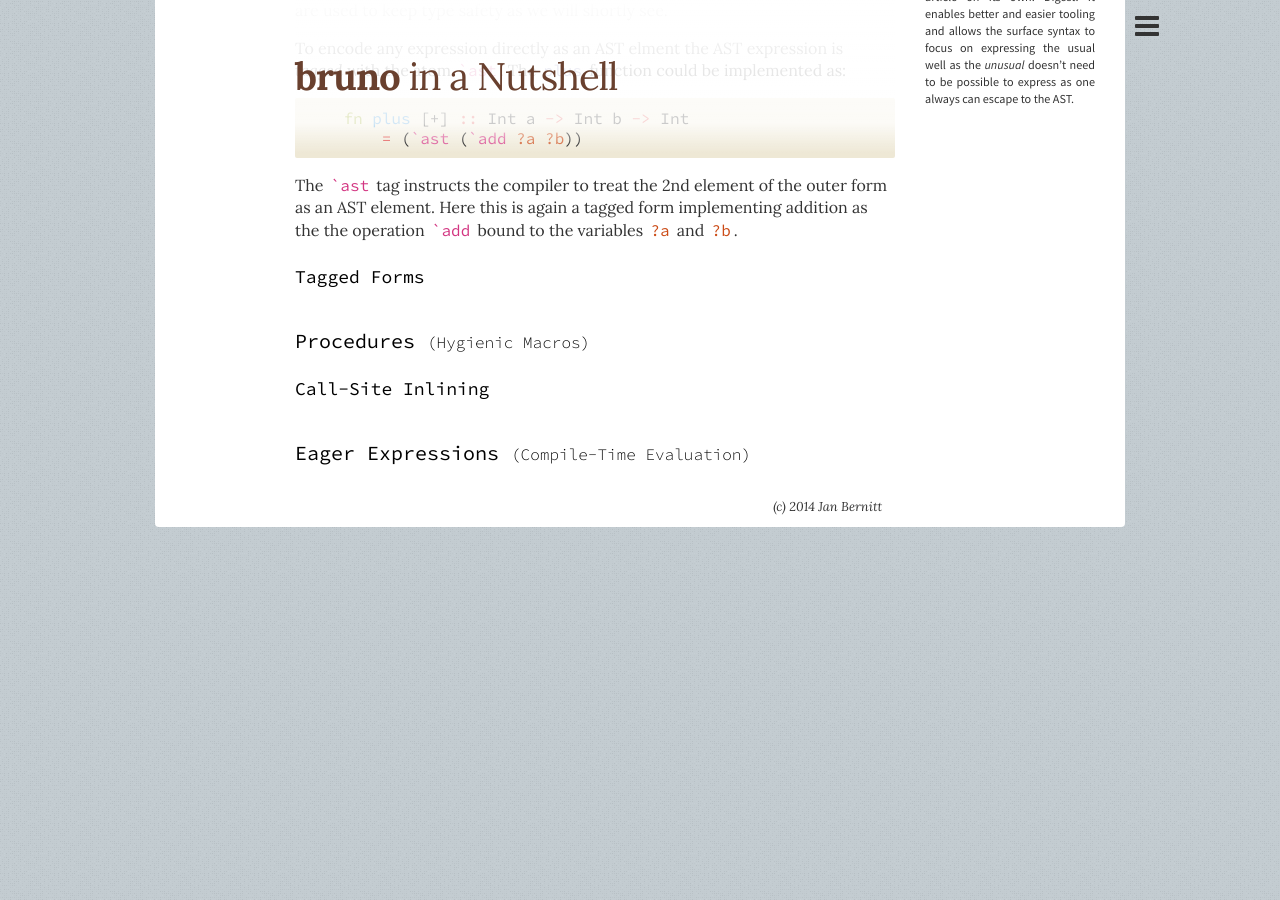
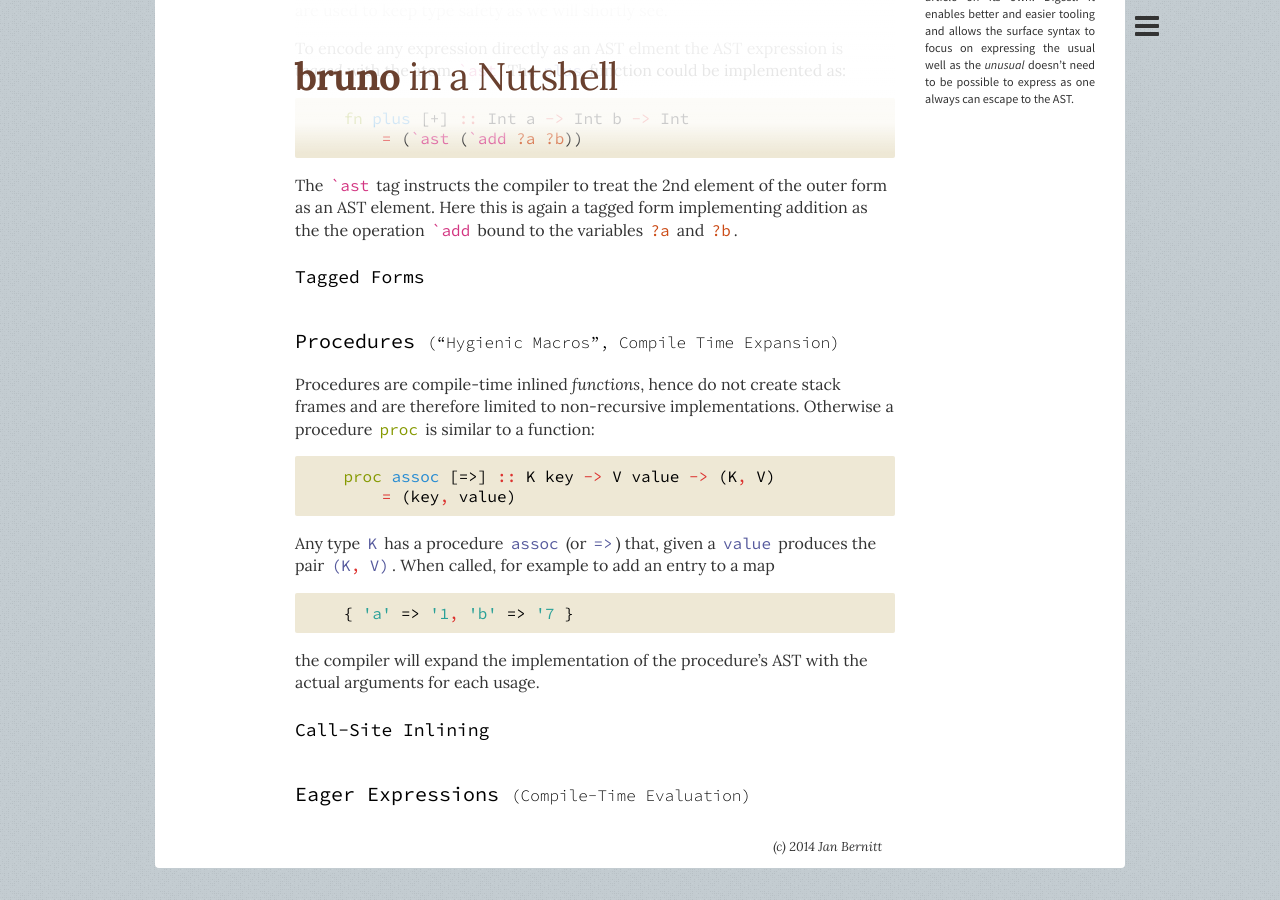
Before and after one commit to bruno-lang/bruno-lang.github.io, a Jekyll site: the page built from learn/index.md, in a window 1280 px wide and 900 px high, scrolled down 9981 px. Built offline with Jekyll 4.4.1, drawn with Linux system fonts in a browser that asks for light colours; nearby versions of some CDN libraries; before the commit the page ends 10540 px from its top, so only the background shows below that.

Commit message:
learn: procedures

```diff
--- a/_layouts/default.html
+++ b/_layouts/default.html
@@ -24,7 +24,7 @@
 function highlight(_, html) {
    return html
 	.replace(/([a-z]+\s+)([-a-zA-Z0-9]+)(\s*(\[[^\]]+\]\s*)?::)/g, "$1<def>$2</def>$3")
-	.replace(/(unit|dimension|data|fn|op|protocol|notation|where|ratio|instances|system|machine|behaviour|val)/g, '<kw>$1</kw>')
+	.replace(/(unit|dimension|data|fn|op|protocol|notation|where|ratio|instances|system|machine|behaviour|val|proc)(\s|$)/g, '<kw>$1</kw>$2')
 	.replace(/("[^"]*"|'[^,. \)\]\t\n\r]+(\.[^,. \)\]\t\n\r]+)?|#[xdob]?[A-F0-9]+|`[^\s]+)/g, "<lit>$1</lit>")
 	.replace(/(`[^\s]+)/g, "<atom>$1</atom>")
 	.replace(/(\?[a-z0-9]+)/g, "<var>$1</var>")
--- a/learn/index.md
+++ b/learn/index.md
@@ -416,7 +416,21 @@ as the the operation `` `add `` bound to the variables `?a` and `?b`.
 
 #### Tagged Forms
 
-### Procedures _(Hygienic Macros)_
+### Procedures _("Hygienic Macros", Compile Time Expansion)_
+Procedures are compile-time inlined _functions_, hence do not create stack
+frames and are therefore limited to non-recursive implementations. Otherwise a
+ procedure `proc` is similar to a function:
+
+		proc assoc [=>] :: K key -> V value -> (K, V)
+			= (key, value)
+
+Any type `K` has a procedure `assoc` (or `=>`) that, given a `value` produces
+the pair `(K, V)`. When called, for example to add an entry to a map
+
+		{ 'a' => '1, 'b' => '7 }
+
+the compiler will expand the implementation of the procedure's AST with the
+actual arguments for each usage.
 
 #### Call-Site Inlining
 
```
